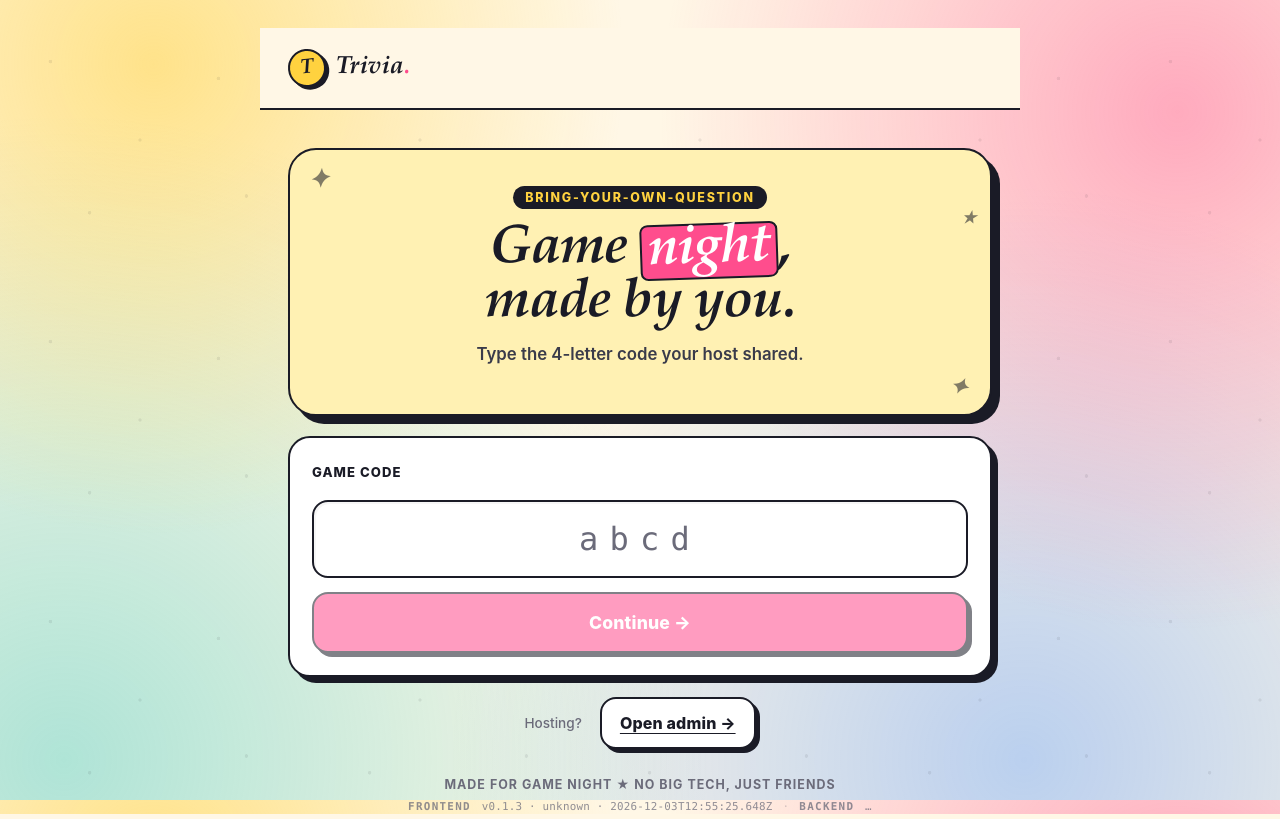
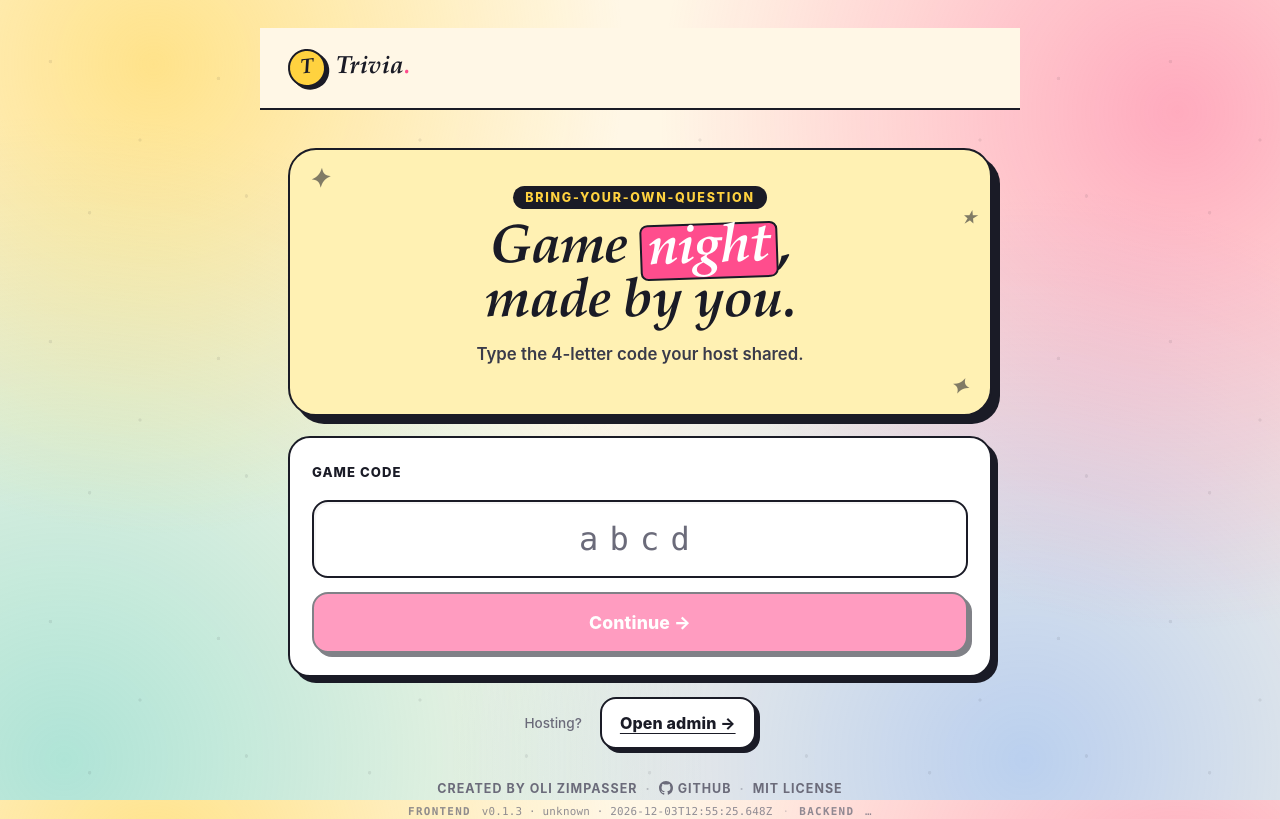
Before and after one commit to oglimmer/trivia, a Vue app in the folder frontend/: page / in a window 1280 px wide. Built offline with nearby package versions, Linux system fonts and the light colour scheme; no server answers.

Commit message:
add MIT License and update footer with author info and styles

```diff
--- a/frontend/src/App.vue
+++ b/frontend/src/App.vue
@@ -8,7 +8,18 @@
   </RouterView>
 
   <footer class="foot">
-    <div class="foot__tagline">made for game night ★ no big tech, just friends</div>
+    <div class="foot__tagline">
+      <span>Created by Oli Zimpasser</span>
+      <span class="foot__dot" aria-hidden="true">·</span>
+      <a class="foot__link" href="https://github.com/oglimmer/trivia" target="_blank" rel="noopener noreferrer" aria-label="GitHub repository">
+        <svg class="foot__ghIcon" viewBox="0 0 16 16" width="14" height="14" aria-hidden="true" focusable="false">
+          <path fill="currentColor" fill-rule="evenodd" d="M8 0C3.58 0 0 3.58 0 8c0 3.54 2.29 6.53 5.47 7.59.4.07.55-.17.55-.38 0-.19-.01-.82-.01-1.49-2.01.37-2.53-.49-2.69-.94-.09-.23-.48-.94-.82-1.13-.28-.15-.68-.52-.01-.53.63-.01 1.08.58 1.23.82.72 1.21 1.87.87 2.33.66.07-.52.28-.87.51-1.07-1.78-.2-3.64-.89-3.64-3.95 0-.87.31-1.59.82-2.15-.08-.2-.36-1.02.08-2.12 0 0 .67-.21 2.2.82.64-.18 1.32-.27 2-.27.68 0 1.36.09 2 .27 1.53-1.04 2.2-.82 2.2-.82.44 1.1.16 1.92.08 2.12.51.56.82 1.27.82 2.15 0 3.07-1.87 3.75-3.65 3.95.29.25.54.73.54 1.48 0 1.07-.01 1.93-.01 2.19 0 .21.15.46.55.38A8.013 8.013 0 0 0 16 8c0-4.42-3.58-8-8-8z" />
+        </svg>
+        <span>GitHub</span>
+      </a>
+      <span class="foot__dot" aria-hidden="true">·</span>
+      <span>MIT License</span>
+    </div>
     <div class="foot__versions" aria-label="Build information">
       <span class="foot__ver"><span class="foot__verLabel">frontend</span> v{{ frontend.version }} · {{ frontend.gitCommit }} · {{ frontend.buildTime }}</span>
       <span class="foot__sep">·</span>
--- a/frontend/src/styles.css
+++ b/frontend/src/styles.css
@@ -1248,6 +1248,30 @@ label {
   letter-spacing: .08em;
   text-transform: uppercase;
   font-weight: 700;
+  display: inline-flex;
+  flex-wrap: wrap;
+  justify-content: center;
+  align-items: center;
+  gap: 8px;
+}
+.foot__link {
+  display: inline-flex;
+  align-items: center;
+  gap: 5px;
+  color: inherit;
+  text-decoration: none;
+  transition: color .15s ease, opacity .15s ease;
+}
+.foot__link:hover,
+.foot__link:focus-visible {
+  color: var(--accent, currentColor);
+  opacity: 1;
+}
+.foot__ghIcon {
+  display: block;
+}
+.foot__dot {
+  opacity: .4;
 }
 .foot__versions {
   margin-top: 8px;
```
Also changed, not shown: 1 other file (tests, documents, lock files or other folders).
